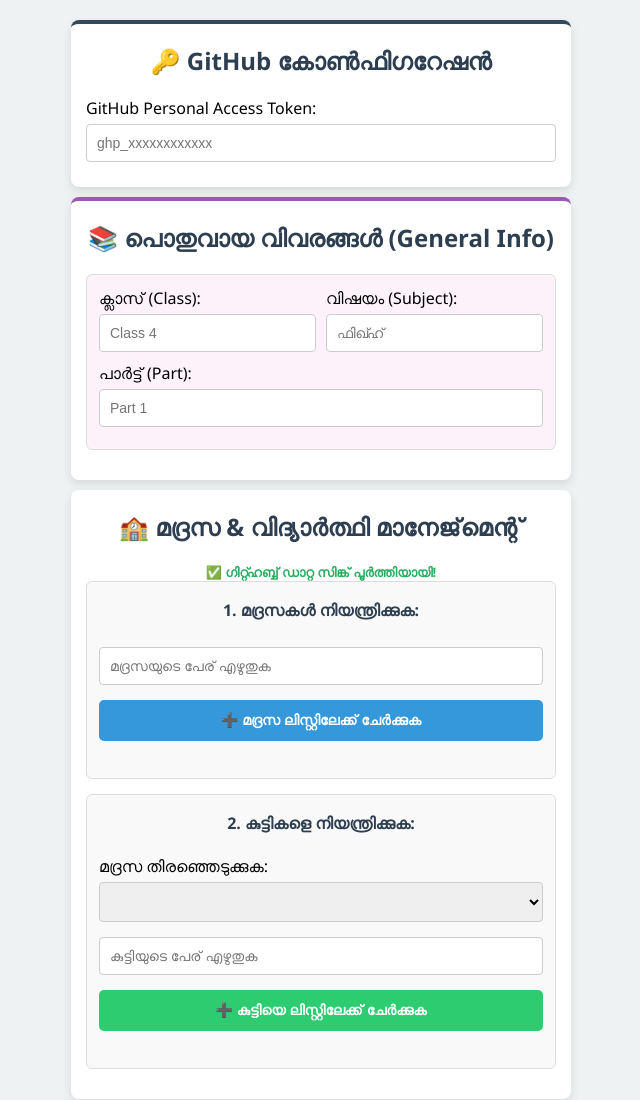
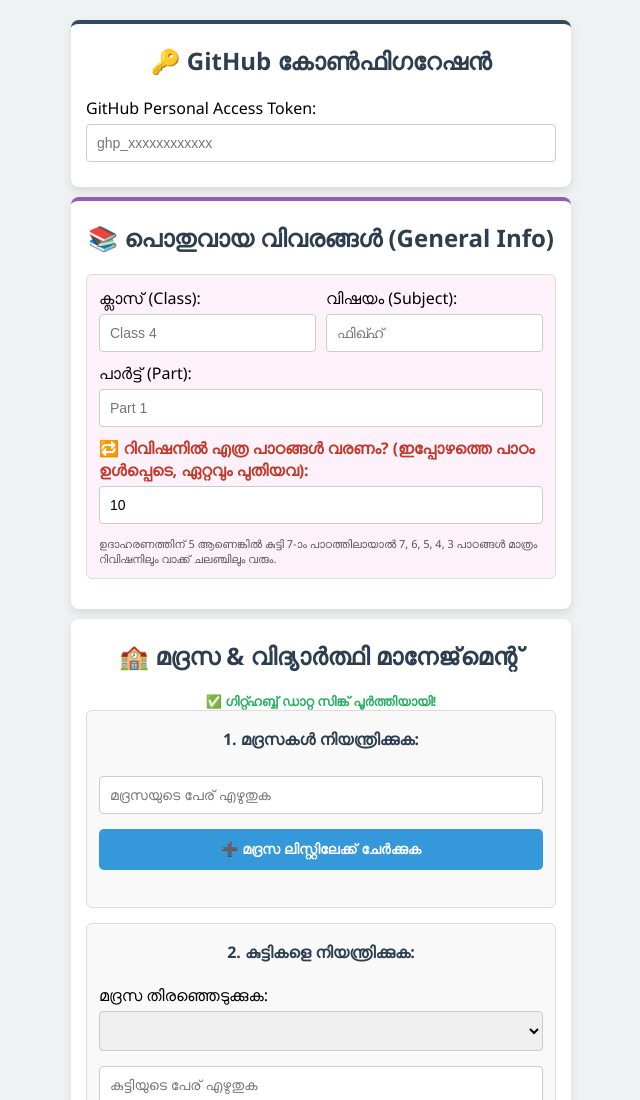
Before and after one commit to zain-zain22/lkgukg, a plain HTML site: page admin.html in a window 1280 px wide. Shown: the top 1100 px of the page, without its empty margins (319-959 px from the left). Drawn offline with Linux system fonts and the light colour scheme.

Commit message:
Add reviewLessons input field and update logic

```diff
--- a/admin.html
+++ b/admin.html
@@ -92,6 +92,9 @@ audio { margin-top: 5px; display: none; width: 100%; }
     <div><label>വിഷയം (Subject):</label><input type="text" id="globalSubject" placeholder="ഫിഖ്ഹ്"></div>
 </div>
 <label>പാർട്ട് (Part):</label><input type="text" id="globalPart" placeholder="Part 1">
+<label style="color:#c0392b; font-weight:bold;">🔁 റിവിഷനിൽ എത്ര പാഠങ്ങൾ വരണം? (ഇപ്പോഴത്തെ പാഠം ഉൾപ്പെടെ, ഏറ്റവും പുതിയവ):</label>
+<input type="number" id="reviewLessons" min="1" max="100" value="10">
+<p style="font-size:11px; color:#555; margin:2px 0 0 0;">ഉദാഹരണത്തിന് 5 ആണെങ്കിൽ കുട്ടി 7-ാം പാഠത്തിലായാൽ 7, 6, 5, 4, 3 പാഠങ്ങൾ മാത്രം റിവിഷനിലും വാക്ക് ചലഞ്ചിലും വരും.</p>
 </div>
 </div>
 
@@ -489,6 +492,7 @@ async function loadOldDataFromGitHub() {
                 document.getElementById('globalClass').value = oldBook.globalInfo.class || '';
                 document.getElementById('globalSubject').value = oldBook.globalInfo.subject || '';
                 document.getElementById('globalPart').value = oldBook.globalInfo.part || '';
+                document.getElementById('reviewLessons').value = oldBook.globalInfo.reviewLessons || 10;
                 lessonVideoMap = {};
                 (oldBook.globalInfo.lessonVideos || []).forEach(v => { if(v && v.lesson > 0 && v.link) lessonVideoMap[v.lesson] = v.link; });
                 fillLessonVideoLink();
@@ -1517,6 +1521,7 @@ async function publishToGitHubDirectly() {
         class: document.getElementById('globalClass').value.trim(),
         subject: document.getElementById('globalSubject').value.trim(),
         part: document.getElementById('globalPart').value.trim(),
+        reviewLessons: Math.max(1, Math.min(100, parseInt(document.getElementById('reviewLessons').value) || 10)),
         lessonVideos: buildLessonVideos()
     };
 
```
